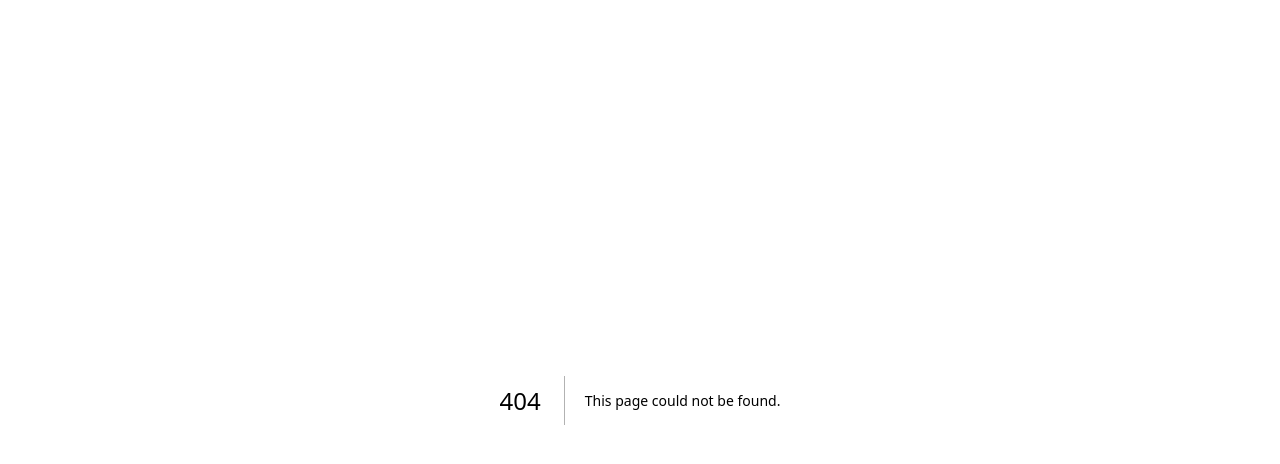
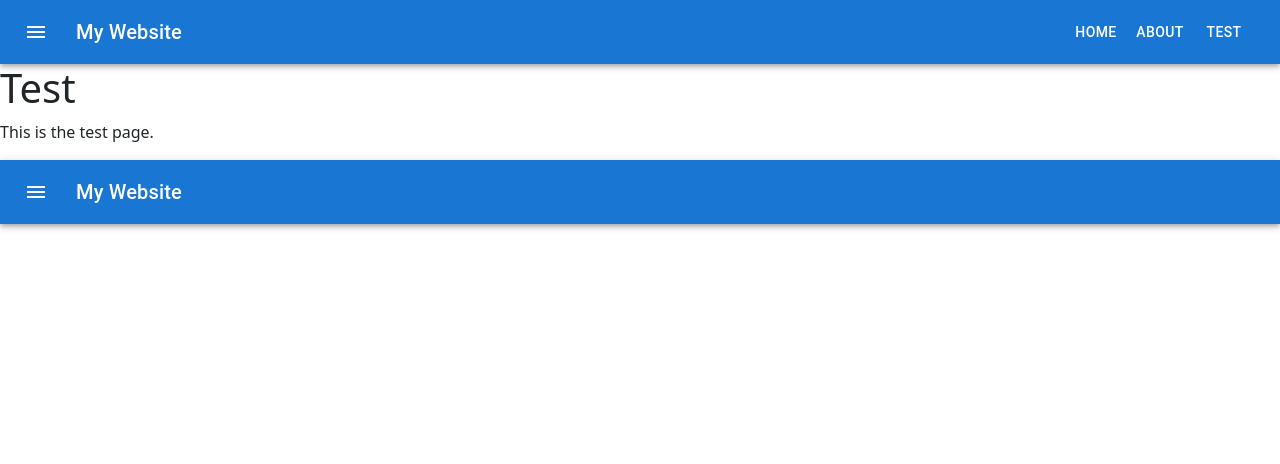
Before and after one commit to kayzej/jeff-website, a Next.js app: page /test in a window 1280 px wide. Before the commit this address had no page. Shown: the top 464 px of the page. Built offline with nearby package versions, Linux system fonts and the light colour scheme.

Commit message:
bunch of stuff

```diff
--- a/src/app/layout.tsx
+++ b/src/app/layout.tsx
@@ -1,5 +1,6 @@
 import type { Metadata } from 'next';
 import './globals.css';
+import Navbar from '@/components/NavBar';
 
 export const metadata: Metadata = {
   title: "Jeff's Website",
@@ -13,7 +14,10 @@ export default function RootLayout({
 }>) {
   return (
     <html lang="en">
-      <body>{children}</body>
+      <body>
+        <Navbar />
+        {children}
+      </body>
     </html>
   );
 }
--- a/src/app/page.tsx
+++ b/src/app/page.tsx
@@ -3,6 +3,7 @@
 // import Button from 'react-bootstrap/Button';
 import 'bootstrap/dist/css/bootstrap.min.css';
 import MyForm from '@/components/MyForm';
+import Navbar from '@/components/NavBar';
 
 // async function getData() {
 //   const res = await fetch(`${BASE_URL}/helloworld`);
@@ -18,7 +19,8 @@ import MyForm from '@/components/MyForm';
 export default async function Home() {
   // const data = await getData();
   return (
-    <main className="flex min-h-screen items-center justify-between p-24">
+    // <main className="flex min-h-screen items-center justify-between p-24">
+    <main className="">
       <div>
         <h1 className="font-extrabold">Welcome to Jeff{'\u0027'}s Website!</h1>
         <p>Enter your name and a message and I will save it to my database!</p>
--- /dev/null
+++ b/src/app/test/page.tsx
@@ -0,0 +1,15 @@
+import VerticalNavBar from '@/components/VerticalNavBar';
+import 'bootstrap/dist/css/bootstrap.min.css';
+
+
+export default function About() {
+  return (
+    <main className="">
+      <div>
+        <h1 className="font-extrabold">Test</h1>
+        <p>This is the test page.</p>
+        <VerticalNavBar />
+      </div>
+    </main>
+  );
+}
--- /dev/null
+++ b/src/components/NavBar.tsx
@@ -0,0 +1,37 @@
+import React from 'react';
+import { AppBar, Toolbar, Typography, Button, Box, IconButton } from '@mui/material';
+import MenuIcon from '@mui/icons-material/Menu';
+
+const Navbar = () => {
+  return (
+    <AppBar position="static">
+      <Toolbar>
+        <IconButton
+          size="large"
+          edge="start"
+          color="inherit"
+          aria-label="menu"
+          sx={{ mr: 2 }}
+        >
+          <MenuIcon />
+        </IconButton>
+        <Typography variant="h6" component="div" sx={{ flexGrow: 1 }}>
+          My Website
+        </Typography>
+        <Box>
+          <Button color="inherit" href="/">
+            Home
+          </Button>
+          <Button color="inherit" href="/about">
+            About
+          </Button>
+          <Button color="inherit" href="/test">
+            Test
+          </Button>
+        </Box>
+      </Toolbar>
+    </AppBar>
+  );
+};
+
+export default Navbar;
--- /dev/null
+++ b/src/components/VerticalNavBar.tsx
@@ -0,0 +1,87 @@
+'use client'
+
+import React from 'react';
+import AppBar from '@mui/material/AppBar';
+import Toolbar from '@mui/material/Toolbar';
+import Typography from '@mui/material/Typography';
+import Button from '@mui/material/Button';
+import IconButton from '@mui/material/IconButton';
+import MenuIcon from '@mui/icons-material/Menu';
+import Drawer from '@mui/material/Drawer';
+import List from '@mui/material/List';
+import ListItem from '@mui/material/ListItem';
+import ListItemText from '@mui/material/ListItemText';
+import Box from '@mui/material/Box';
+import Link from 'next/link';
+
+const VerticalNavBar = () => {
+  const [drawerOpen, setDrawerOpen] = React.useState(false);
+
+  const toggleDrawer = (open: boolean) => (event: React.KeyboardEvent | React.MouseEvent) => {
+    if (
+      event.type === 'keydown' &&
+      ((event as React.KeyboardEvent).key === 'Tab' ||
+        (event as React.KeyboardEvent).key === 'Shift')
+    ) {
+      return;
+    }
+    setDrawerOpen(open);
+  };
+
+  const navItems = [
+    { text: 'Home', href: '/' },
+    { text: 'About', href: '/about' },
+    { text: 'Services', href: '/services' },
+    { text: 'Contact', href: '/contact' }
+  ];
+
+  const list = () => (
+    <Box
+      sx={{ width: 250 }}
+      role="presentation"
+      onClick={toggleDrawer(false)}
+      onKeyDown={toggleDrawer(false)}
+    >
+      <List>
+        {navItems.map((item) => (
+          <Link key={item.text} href={item.href} passHref>
+            <ListItem component="a">
+              <ListItemText primary={item.text} />
+            </ListItem>
+          </Link>
+        ))}
+      </List>
+    </Box>
+  );
+
+  return (
+    <>
+      <AppBar position="static">
+        <Toolbar>
+          <IconButton
+            size="large"
+            edge="start"
+            color="inherit"
+            aria-label="menu"
+            onClick={toggleDrawer(true)}
+            sx={{ mr: 2 }}
+          >
+            <MenuIcon />
+          </IconButton>
+          <Typography variant="h6" component="div" sx={{ flexGrow: 1 }}>
+            My Website
+          </Typography>
+        </Toolbar>
+      </AppBar>
+      <Drawer
+        anchor="left"
+        open={drawerOpen}
+        onClose={toggleDrawer(false)}
+      >
+        {list()}
+      </Drawer>
+    </>
+  );
+};
+
+export default VerticalNavBar;
```
Also changed, not shown: package.json (+6 -1 lines), src/app/about/page.tsx (added, +13 -0 lines), 1 other file (tests, documents, lock files or other folders).
